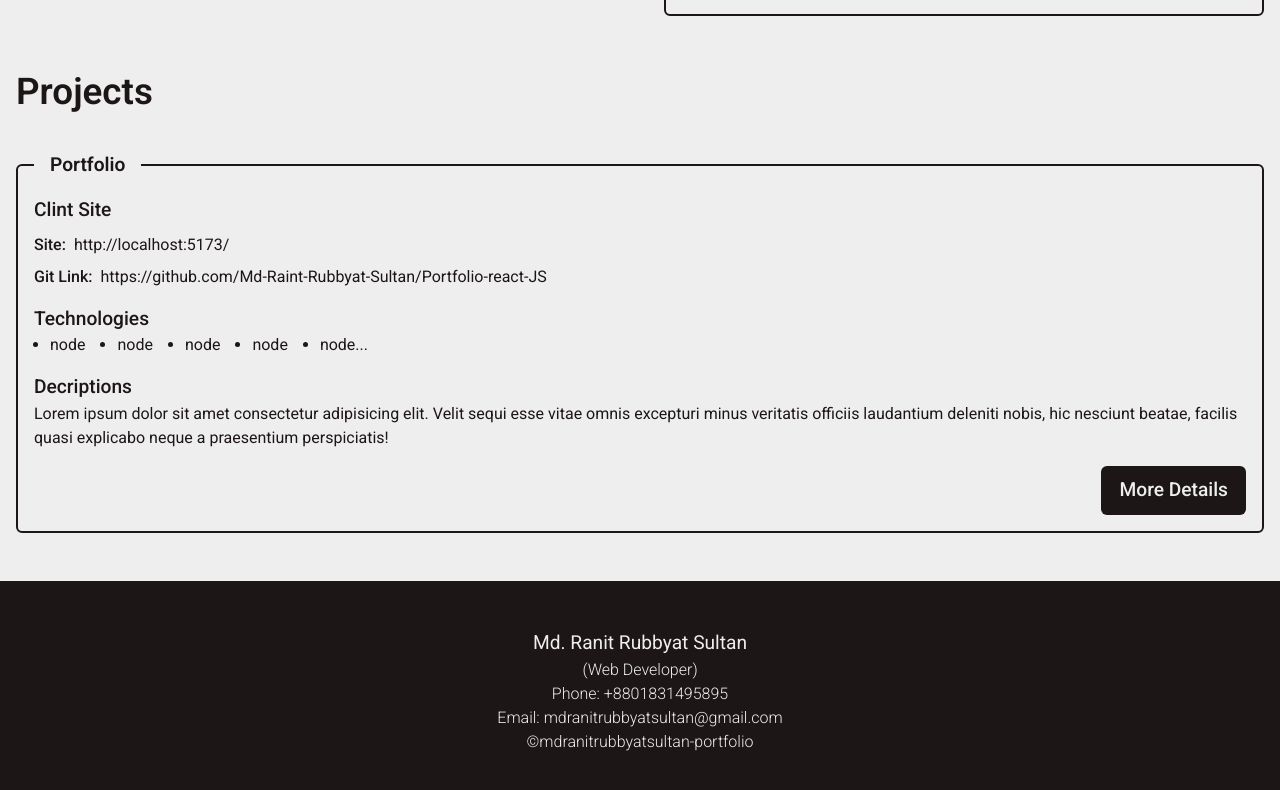
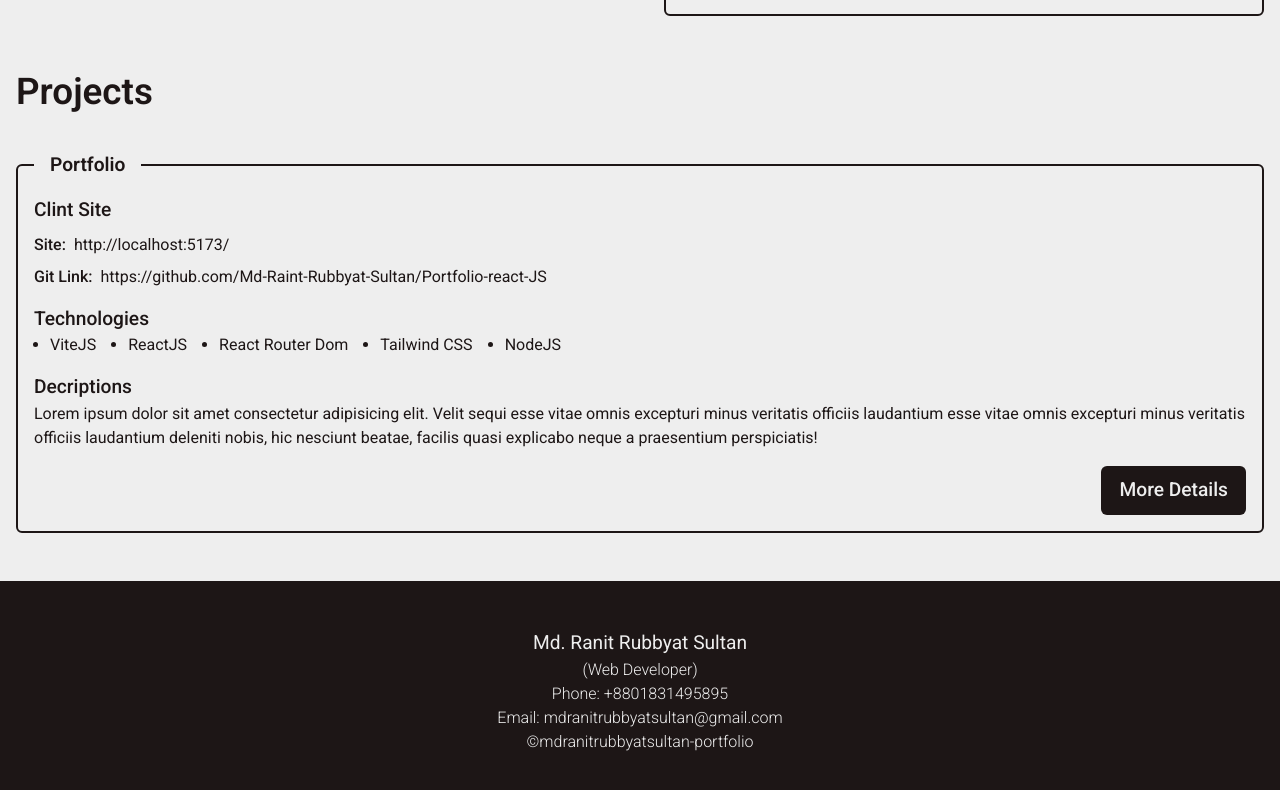
Before and after one commit to Md-Raint-Rubbyat-Sultan/Portfolio-react-JS, a React (Vite) app: page / in a window 1280 px wide. Shown: the part 901-1691 px from the top of the page. Built offline with nearby package versions, Linux system fonts and the light colour scheme.

Commit message:
project card issue fixed

```diff
--- /dev/null
+++ b/public/db/ProjectsDB.js
@@ -0,0 +1,25 @@
+const projectsDB = [
+  {
+    name: "Portfolio",
+    clintSite: {
+      site: "http://localhost:5173/",
+      git: "https://github.com/Md-Raint-Rubbyat-Sultan/Portfolio-react-JS",
+    },
+    serverSite: {
+      site: "",
+      git: "",
+    },
+    technologies: [
+      "ViteJS",
+      "ReactJS",
+      "React Router Dom",
+      "Tailwind CSS",
+      "NodeJS",
+    ],
+    description:
+      "Lorem ipsum dolor sit amet consectetur adipisicing elit. Velit sequi esse vitae omnis excepturi minus veritatis officiis laudantium esse vitae omnis excepturi minus veritatis officiis laudantium deleniti nobis, hic nesciunt beatae, facilis quasi explicabo neque a praesentium perspiciatis!",
+    imgs: ["https://i.ibb.co.com/Qjbdq83C/mainPage.png"],
+  },
+];
+
+export default projectsDB;
--- a/public/db/projectSkillsDB.js
+++ b/public/db/projectSkillsDB.js
@@ -26,4 +26,4 @@ const projectSkillsDB = [
   },
 ];
 
-export default projectSkillsDB;
+export { projectSkillsDB };
--- a/src/components/Home/Projects/Projects.jsx
+++ b/src/components/Home/Projects/Projects.jsx
@@ -1,10 +1,20 @@
 import React from "react";
 import ProjectsCards from "./ProjectsCards";
+import projectsDB from "/public/db/ProjectsDB.js";
 
 const Projects = () => {
   return (
     <div className="my-fluid-m">
-      <ProjectsCards />
+      {projectsDB?.map((project, idx) => (
+        <ProjectsCards
+          key={idx}
+          name={project?.name}
+          clintSite={project?.clintSite}
+          serverSite={project?.serverSite}
+          technologies={project?.technologies}
+          description={project?.description}
+        />
+      ))}
     </div>
   );
 };
--- a/src/components/Home/Projects/ProjectsCards.jsx
+++ b/src/components/Home/Projects/ProjectsCards.jsx
@@ -1,51 +1,84 @@
 import React from "react";
 import { Link } from "react-router";
+import PropTypes from "prop-types";
 
-const ProjectsCards = () => {
+const ProjectsCards = ({
+  name,
+  clintSite,
+  serverSite,
+  technologies,
+  description,
+}) => {
   return (
     <fieldset className="border-2 border-prime p-fluid rounded-md relative">
-      <legend className="px-fluid text-fluid font-semibold">Portfolio</legend>
+      <legend className="px-fluid text-fluid font-semibold">{name}</legend>
       <div className="space-y-fluid">
+        {/* clint side */}
+        {clintSite?.site && clintSite?.git && (
           <div className="space-y-fluid-xs">
             <h3 className="text-fluid font-medium">Clint Site</h3>
             <div className="md:flex md:items-center md:gap-fluid-xs">
               <span className="text-fluid-xs font-medium">Site:</span>
               <Link
-              to={`http://localhost:5173/`}
+                to={`${clintSite?.site}`}
                 target="_blank"
                 className="text-fluid-xs hover:text-third hover:underline line-clamp-1"
               >
-              http://localhost:5173/
+                {clintSite?.site}
               </Link>
             </div>
             <div className="md:flex md:items-center md:gap-fluid-xs">
               <span className="text-fluid-xs font-medium">Git Link:</span>
               <Link
-              to={`https://github.com/Md-Raint-Rubbyat-Sultan/Portfolio-react-JS`}
+                to={`${clintSite?.git}`}
                 target="_blank"
                 className="text-fluid-xs hover:text-third hover:underline line-clamp-1"
               >
-              https://github.com/Md-Raint-Rubbyat-Sultan/Portfolio-react-JS
+                {clintSite?.git}
               </Link>
             </div>
           </div>
+        )}
+        {/* sever side */}
+        {serverSite?.site && serverSite?.git && (
+          <div className="space-y-fluid-xs">
+            <h3 className="text-fluid font-medium">Server Site</h3>
+            <div className="md:flex md:items-center md:gap-fluid-xs">
+              <span className="text-fluid-xs font-medium">Site:</span>
+              <Link
+                to={`${serverSite?.site}`}
+                target="_blank"
+                className="text-fluid-xs hover:text-third hover:underline line-clamp-1"
+              >
+                {serverSite?.site}
+              </Link>
+            </div>
+            <div className="md:flex md:items-center md:gap-fluid-xs">
+              <span className="text-fluid-xs font-medium">Git Link:</span>
+              <Link
+                to={`${serverSite?.git}`}
+                target="_blank"
+                className="text-fluid-xs hover:text-third hover:underline line-clamp-1"
+              >
+                {serverSite?.git}
+              </Link>
+            </div>
+          </div>
+        )}
+        {/* technologies */}
         <div>
           <h3 className="text-fluid font-medium">Technologies</h3>
           <ul className="flex flex-wrap items-center gap-fluid-m text-fluid-xs pl-fluid list-disc">
-            <li>node</li>
-            <li>node</li>
-            <li>node</li>
-            <li>node</li>
-            <li>node...</li>
+            {technologies.map((tech, idx) => (
+              <li key={idx}>{tech}</li>
+            ))}
           </ul>
         </div>
+        {/* descriptions */}
         <div>
           <h3 className="text-fluid font-medium">Decriptions</h3>
           <article className="line-clamp-2 text-fluid-xs">
-            Lorem ipsum dolor sit amet consectetur adipisicing elit. Velit sequi
-            esse vitae omnis excepturi minus veritatis officiis laudantium
-            deleniti nobis, hic nesciunt beatae, facilis quasi explicabo neque a
-            praesentium perspiciatis!
+            {description}
           </article>
         </div>
         <div className="text-right">
@@ -56,4 +89,12 @@ const ProjectsCards = () => {
   );
 };
 
+ProjectsCards.propTypes = {
+  name: PropTypes.string,
+  clintSite: PropTypes.object,
+  serverSite: PropTypes.object,
+  technologies: PropTypes.array,
+  description: PropTypes.string,
+};
+
 export default ProjectsCards;
--- a/src/components/Home/SkillsCard/ProjectSkills.jsx
+++ b/src/components/Home/SkillsCard/ProjectSkills.jsx
@@ -1,6 +1,6 @@
 import React from "react";
-import projectSkillsDB from "/public/db/projectSkillsDB.js";
 import SkillsCard from "./SkillsCard";
+import { projectSkillsDB } from "/public/db/projectSkillsDB.js";
 
 const ProjectSkills = () => {
   return (
@@ -15,7 +15,7 @@ const ProjectSkills = () => {
               key={idx}
               logo={skill?.logo}
               name={skill?.name}
-              level={skill?.level}
+              level={skill?.level ? skill?.level : null}
             />
           ))}
         </div>
--- a/src/index.css
+++ b/src/index.css
@@ -1,13 +1,35 @@
 @import url("https://fonts.googleapis.com/css2?family=Roboto:ital,wdth,wght@0,75..100,100..900;1,75..100,100..900&display=swap");
 @import "tailwindcss";
+
+:root {
+  --color-prime: #1d1616;
+  --color-second: #8e1616;
+  --color-third: #d84040;
+  --color-final: #eeeeee;
+}
+
+/* overflow hidden to perform the animation of the landing page */
+
+/* body {
+  overflow: hidden;
+  animation: enableScroll 1s ease-in-out 6.5s forwards;
+}
+@keyframes enableScroll {
+  0% {
+    overflow: hidden;
+  }
+  100% {
+    overflow: auto;
+  }
+} */
 
 /* custom css */
 @theme {
   /* colors */
-  --color-prime: #1d1616;
-  --color-second: #8e1616;
-  --color-third: #d84040;
-  --color-final: #eeeeee;
+  --color-prime: var(--color-prime);
+  --color-second: var(--color-second);
+  --color-third: var(--color-thied);
+  --color-final: var(--color-final);
 
   /* font family */
   --font-roboto: "Roboto", sans-serif;
@@ -42,18 +64,3 @@
   /* secondary button */
   @apply text-fluid text-final font-medium bg-prime border-2 border-transparent px-fluid py-fluid-xs rounded-md hover:bg-final hover:text-prime hover:border-2 hover:border-prime cursor-pointer;
 }
-
-/* overflow hidden to perform the animation of the landing page */
-
-/* body {
-  overflow: hidden;
-  animation: enableScroll 1s ease-in-out 6.5s forwards;
-}
-@keyframes enableScroll {
-  0% {
-    overflow: hidden;
-  }
-  100% {
-    overflow: auto;
-  }
-} */
```
Lines whose indentation alone changed are shown as unchanged.
